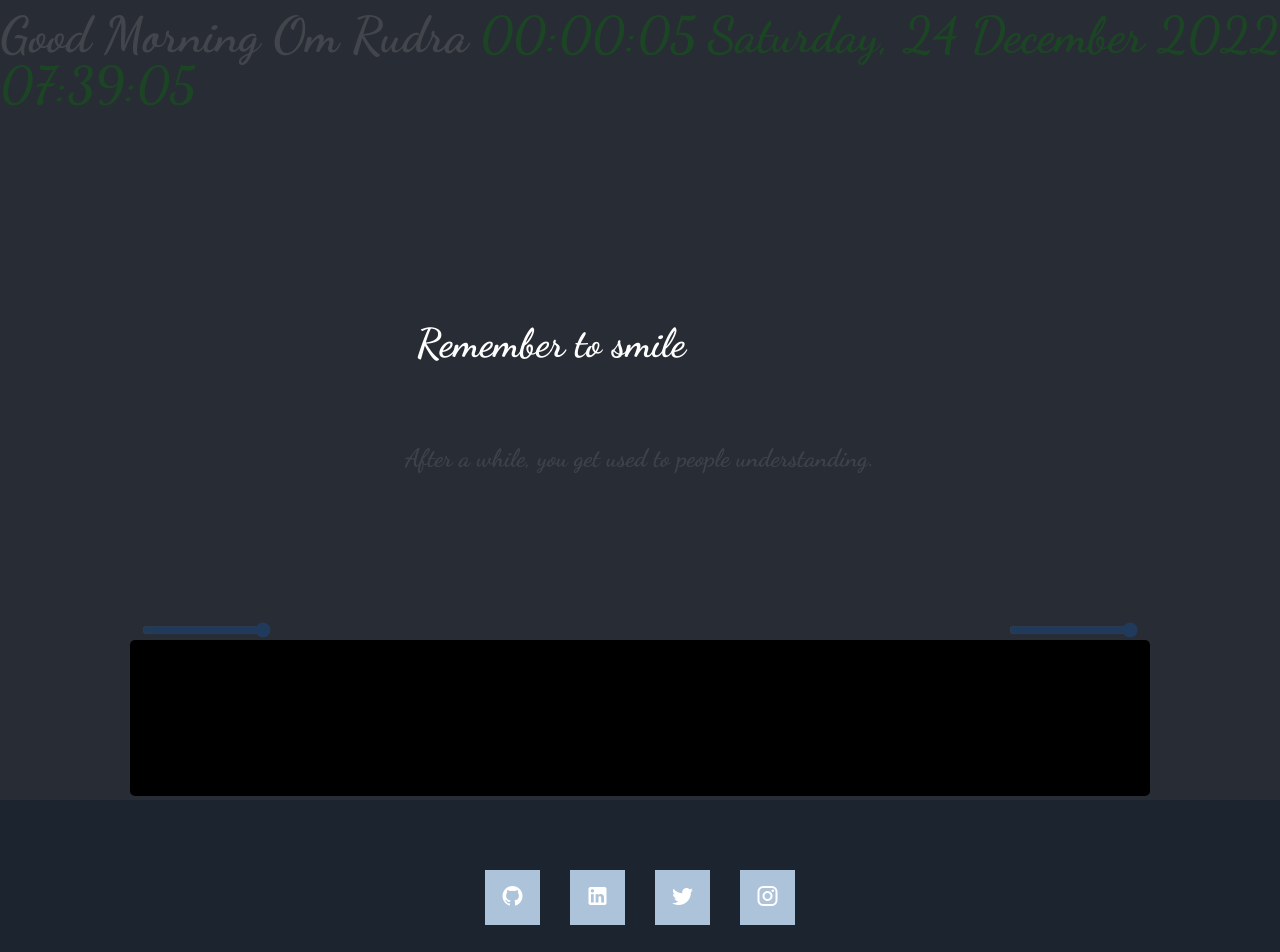
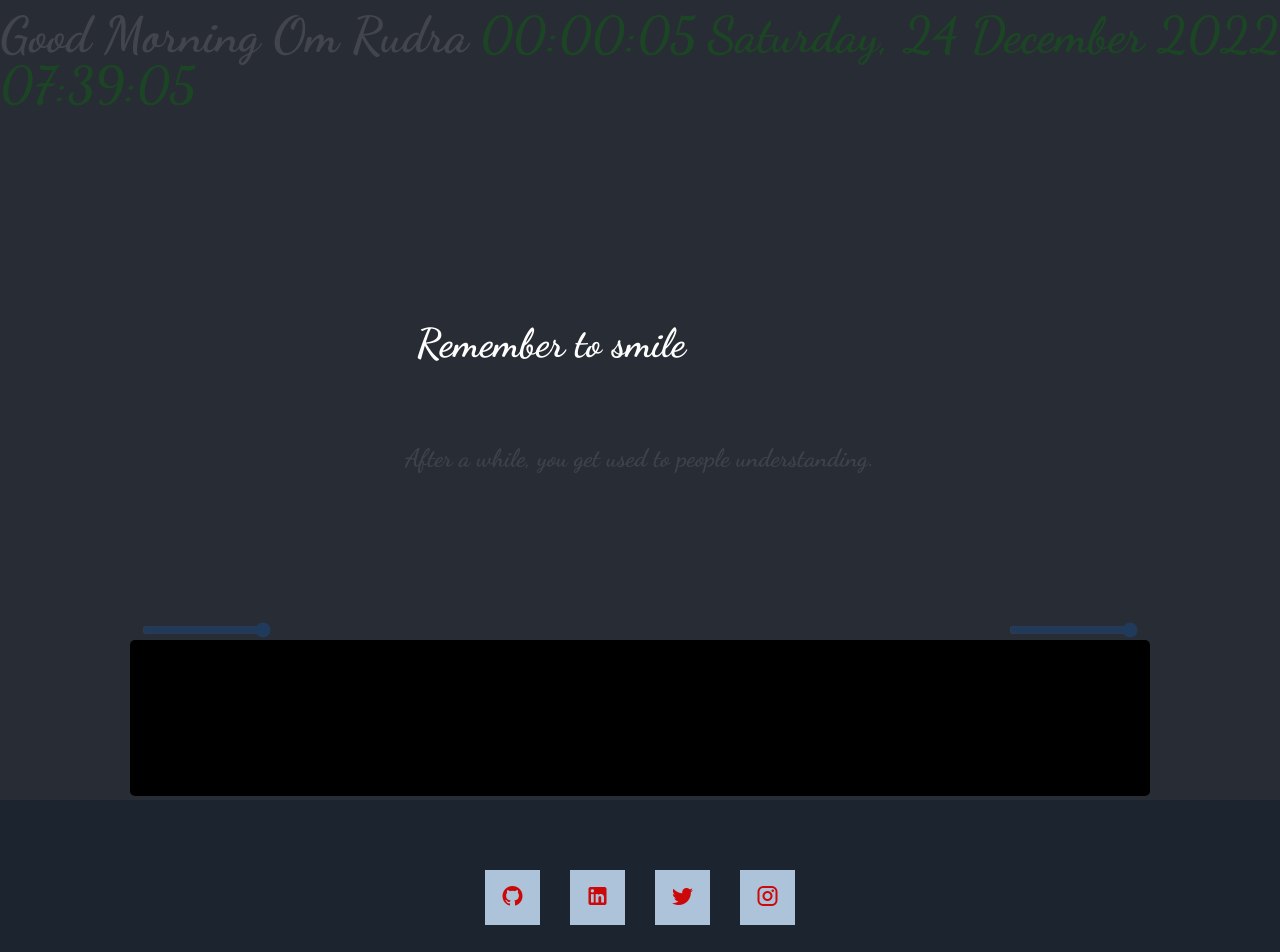
Before and after one commit to sunilyadavfabhotel/quotes-typing, a React (Create React App) app: page / in a window 1280 px wide. Shown: the top 952 px of the page. Built offline with nearby package versions, Linux system fonts and the light colour scheme.

Commit message:
Update: icon color

```diff
--- a/public/index.html
+++ b/public/index.html
@@ -24,7 +24,7 @@
       work correctly both with client-side routing and a non-root public URL.
       Learn how to configure a non-root public URL by running `npm run build`.
     -->
-        <link rel="stylesheet" href="//cdn.materialdesignicons.com/5.3.45/css/materialdesignicons.min.css" media="all" />
+    <link rel="stylesheet" href="//cdn.materialdesignicons.com/5.3.45/css/materialdesignicons.min.css" media="all" />
 
     <title>React App</title>
   </head>
--- a/src/App.css
+++ b/src/App.css
@@ -278,7 +278,7 @@ footer .icon-wrap {
 }
 
 footer .icon-wrap .mdi {
-  color: #fff;
+  color: rgb(204, 8, 8);
   text-align: center;
 }
 
```
